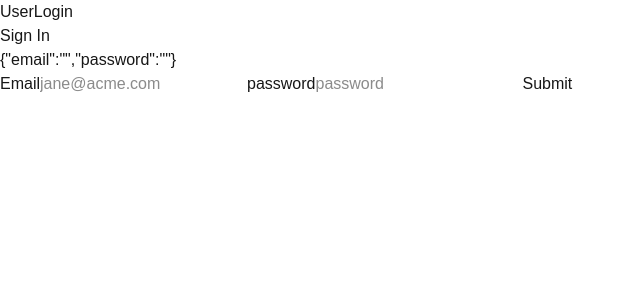
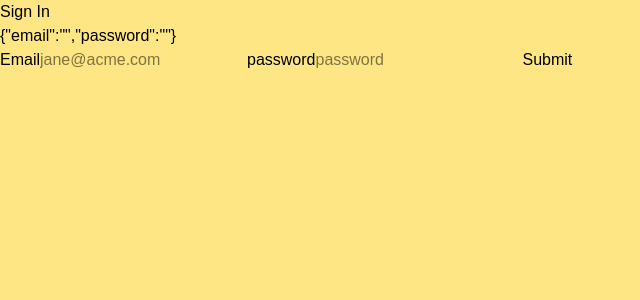
Before and after one commit to adityaspaudel/iTalk, a Next.js app in the folder client/: page /login in a window 1280 px wide. Shown: the top 300 px of the page, without its empty margins (0-640 px from the left). Built offline with nearby package versions, Linux system fonts and the light colour scheme.

Commit message:
swagger.js, swagger-output minor update

```diff
--- a/client/src/app/(auth)/login/page.js
+++ b/client/src/app/(auth)/login/page.js
@@ -1,5 +1,6 @@
 "use client";
 import { Field, Form, Formik } from "formik";
+import { useRouter } from "next/navigation";
 import React, { useState } from "react";
 
 const UserLogin = () => {
@@ -9,10 +10,9 @@ const UserLogin = () => {
   });
   const [data, setData] = useState({});
   const sleep = (ms) => new Promise((r) => setTimeout(r, ms));
-
+  const router = useRouter();
   return (
-    <main>
-      <div>UserLogin</div>
+    <main className="flex min-h-screen min-w-screen bg-amber-200 text-black">
 
       <div>
         <h1>Sign In</h1>
@@ -34,6 +34,7 @@ const UserLogin = () => {
               const parsedData = await response.json();
               setFormData(parsedData);
               console.log("parsedData", parsedData);
+              router.push(`/${parsedData.user.id}`);
             } catch (error) {
               console.error(error);
             } finally {
@@ -42,13 +43,13 @@ const UserLogin = () => {
           }}
         >
           {({ isSubmitting }) => (
-            <Form>
+            <Form className="flex">
               <label htmlFor="email">Email</label>
               <Field name="email" placeholder="jane@acme.com" type="email" />
 
               <label htmlFor="password">password</label>
 
-              <Field name="password" placeholder="password" />
+              <Field name="password" placeholder="password" type="password" />
 
               <button type="submit" disabled={isSubmitting}>
                 Submit
--- /dev/null
+++ b/client/src/app/[userId]/page.js
@@ -0,0 +1,7 @@
+import React from "react";
+
+const UserHome = () => {
+  return <div>UserHome</div>;
+};
+
+export default UserHome;
```
Also changed, not shown: 2 other files (tests, documents, lock files or other folders).
